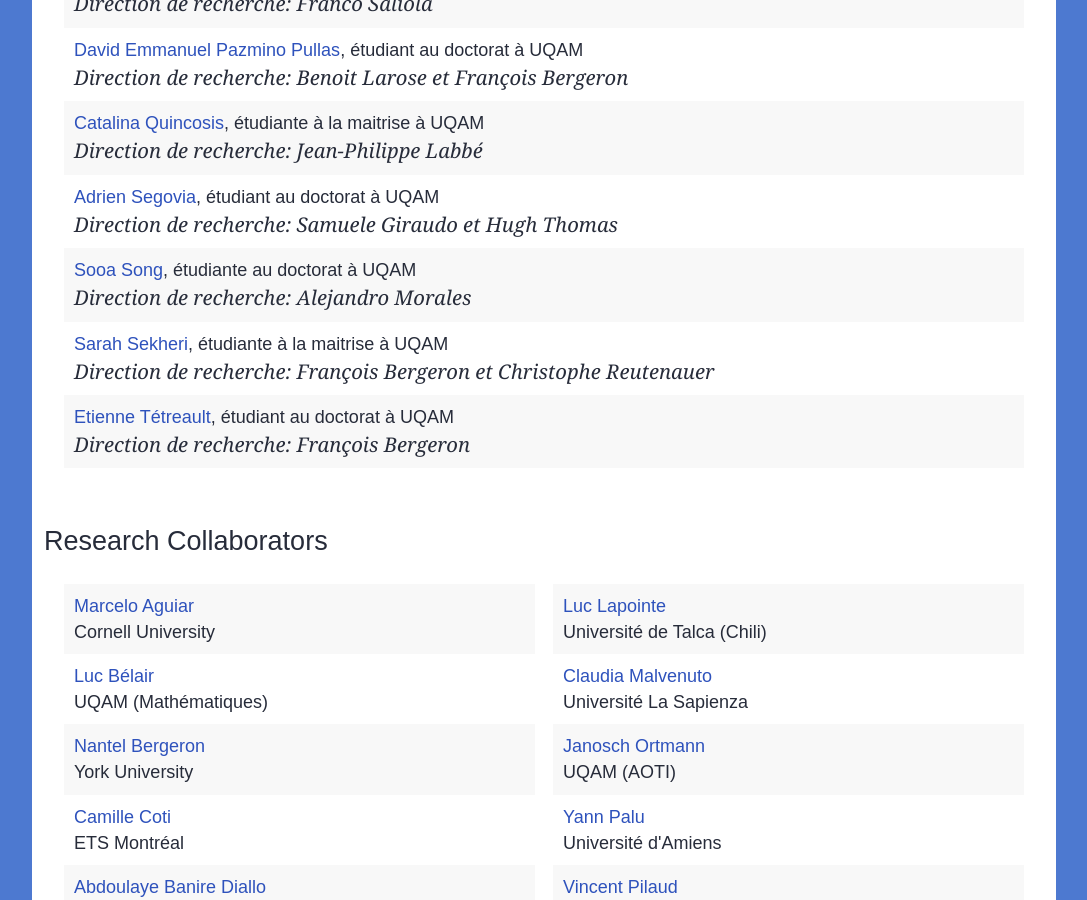
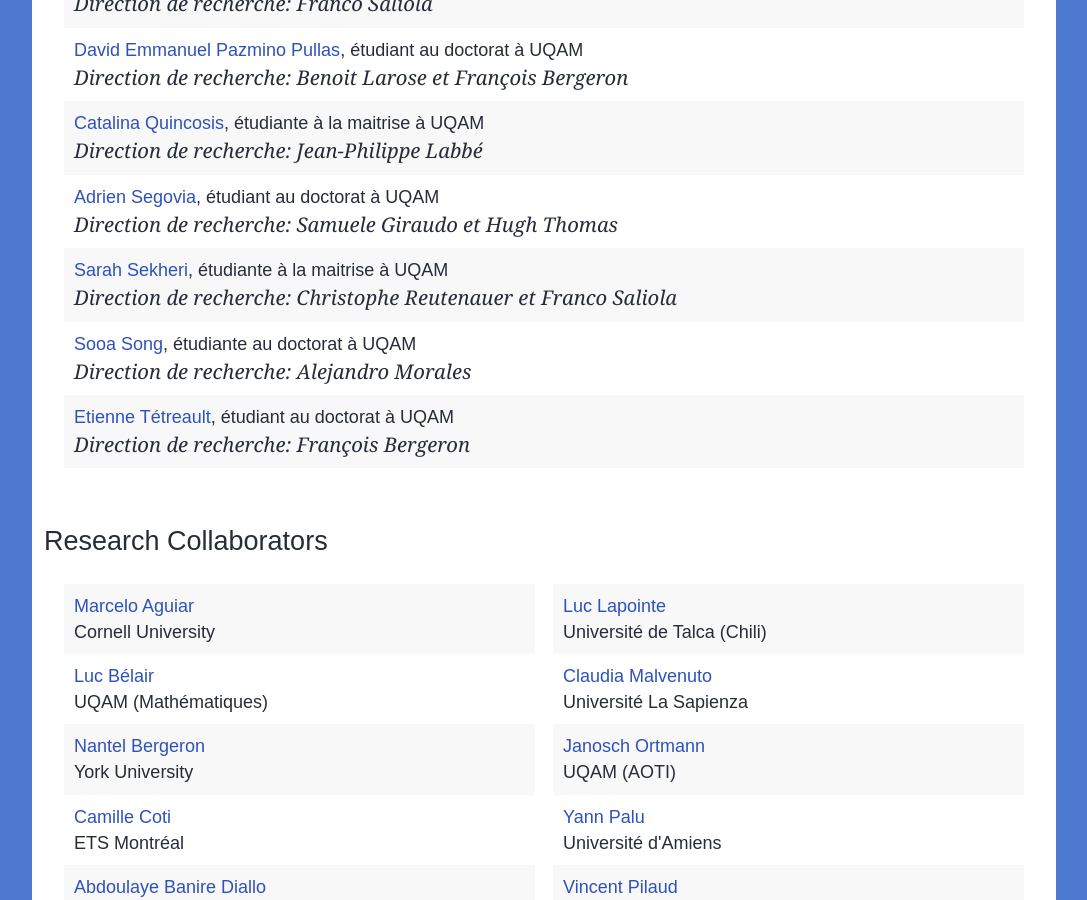
Before and after one commit to lacim-uqam/lacim-uqam.github.io, a Jekyll site: the page built from en/members.md, in a window 1280 px wide and 900 px high, scrolled down 5081 px. Shown: the whole window, without its empty margins (96-1183 px from the left). Built offline with Jekyll 4.4.1, drawn with Linux system fonts in a browser that asks for light colours; formulas are drawn with MathJax 3.

Commit message:
correct the supervisors for Sarah Sekheri

```diff
--- a/_data/members/students.yml
+++ b/_data/members/students.yml
@@ -95,18 +95,18 @@
   degree: étudiant au doctorat
   website: https://sites.google.com/view/adriensegovia
 
+- name: Sarah Sekheri
+  supervisor: Christophe Reutenauer et Franco Saliola
+  affiliation: UQAM
+  degree: étudiante à la maitrise
+  website: https://sites.google.com/view/adriensegovia
+
 - name: Sooa Song
   supervisor: Alejandro Morales
   affiliation: UQAM
   degree: étudiante au doctorat
   website:
 
-- name: Sarah Sekheri
-  supervisor: François Bergeron et Christophe Reutenauer
-  affiliation: UQAM
-  degree: étudiante à la maitrise
-  website: https://sites.google.com/view/adriensegovia
-
 - name: Etienne Tétreault
   supervisor: François Bergeron
   affiliation: UQAM
```
